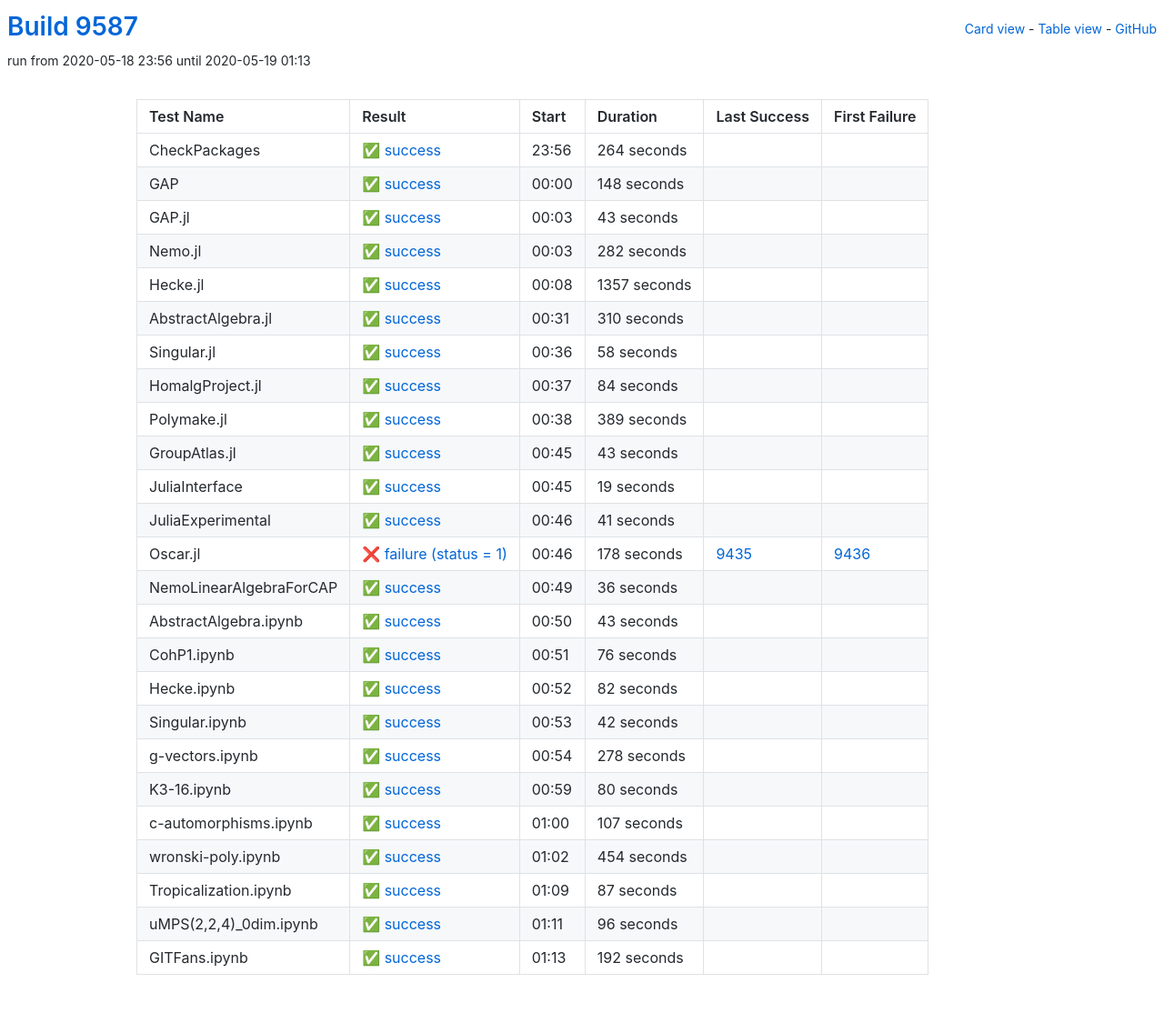
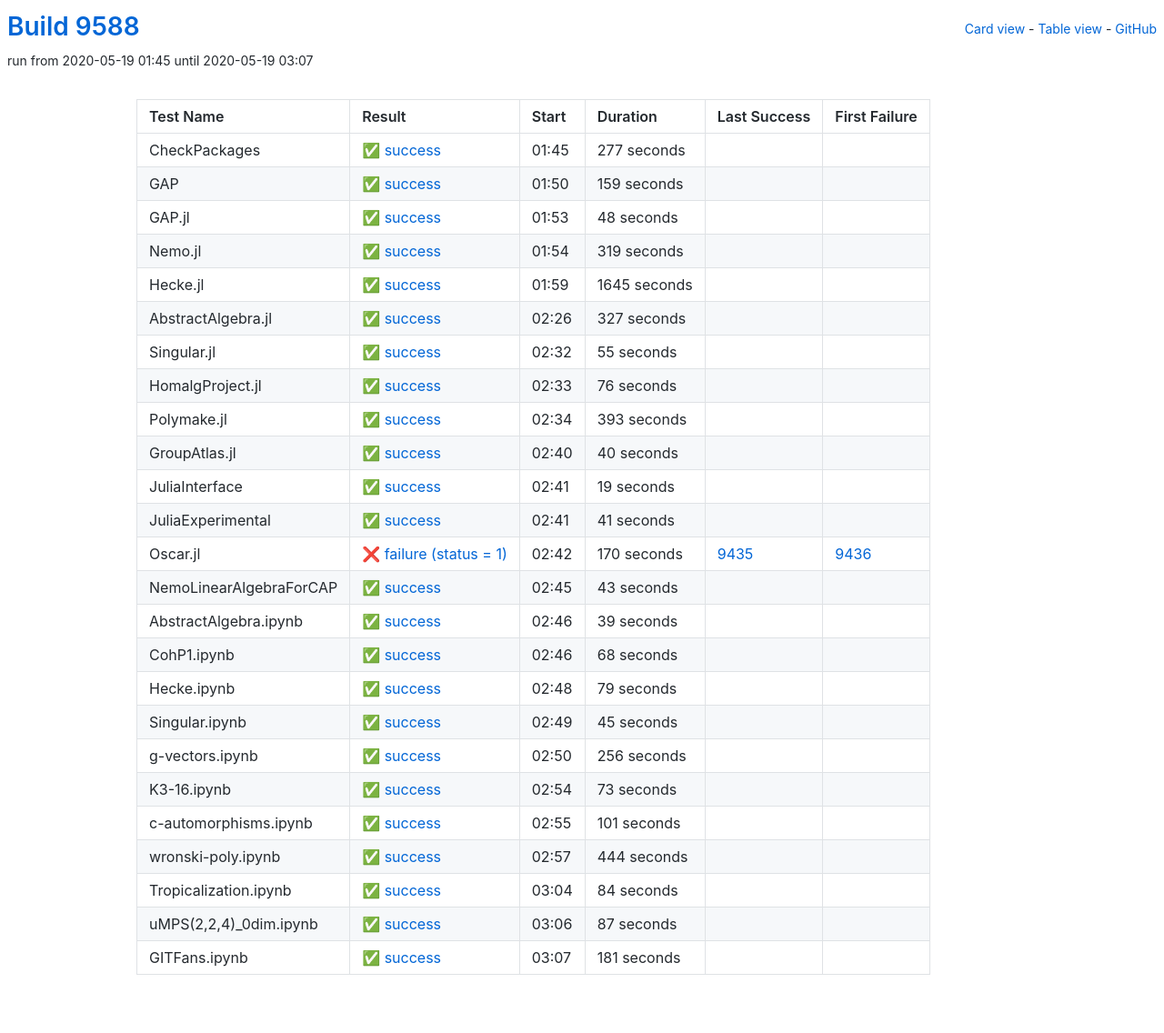
Before and after one commit to oscar-system/oscar-ci-status, a Jekyll site: the page built from table.html, in a window 1280 px wide. Shown: the whole page at 91% size. Built offline with Jekyll 4.4.1, drawn with Linux system fonts in a browser that asks for light colours.

Commit message:
Build 9588

```diff
--- a/_data/ci.yml
+++ b/_data/ci.yml
@@ -1,125 +1,125 @@
-build: 9587
-build_url: https://oscarci.mathematik.uni-kl.de/job/oscar/9587/
+build: 9588
+build_url: https://oscarci.mathematik.uni-kl.de/job/oscar/9588/
 job: oscar
 tests:
-- duration: 264
+- duration: 277
   exitcode: 0
   first_failure: false
   first_failure_url: null
   id: checkpackages
   last_success: false
   last_success_url: null
-  log: https://oscarci.mathematik.uni-kl.de/job/oscar/9587/artifact/logs/build-9587/CheckPackages.log
+  log: https://oscarci.mathematik.uni-kl.de/job/oscar/9588/artifact/logs/build-9588/CheckPackages.log
   name: CheckPackages
-  start: 2020-05-18 23:56
+  start: 2020-05-19 01:45
   status: success
   success: true
-- duration: 148
+- duration: 159
   exitcode: 0
   first_failure: false
   first_failure_url: null
   id: gap
   last_success: false
   last_success_url: null
-  log: https://oscarci.mathematik.uni-kl.de/job/oscar/9587/artifact/logs/build-9587/GAP.log
+  log: https://oscarci.mathematik.uni-kl.de/job/oscar/9588/artifact/logs/build-9588/GAP.log
   name: GAP
-  start: 2020-05-19 00:00
+  start: 2020-05-19 01:50
   status: success
   success: true
-- duration: 43
+- duration: 48
   exitcode: 0
   first_failure: false
   first_failure_url: null
   id: gap-jl
   last_success: false
   last_success_url: null
-  log: https://oscarci.mathematik.uni-kl.de/job/oscar/9587/artifact/logs/build-9587/GAP.jl.log
+  log: https://oscarci.mathematik.uni-kl.de/job/oscar/9588/artifact/logs/build-9588/GAP.jl.log
   name: GAP.jl
-  start: 2020-05-19 00:03
+  start: 2020-05-19 01:53
   status: success
   success: true
-- duration: 282
+- duration: 319
   exitcode: 0
   first_failure: false
   first_failure_url: null
   id: nemo-jl
   last_success: false
   last_success_url: null
-  log: https://oscarci.mathematik.uni-kl.de/job/oscar/9587/artifact/logs/build-9587/Nemo.jl.log
+  log: https://oscarci.mathematik.uni-kl.de/job/oscar/9588/artifact/logs/build-9588/Nemo.jl.log
   name: Nemo.jl
-  start: 2020-05-19 00:03
+  start: 2020-05-19 01:54
   status: success
   success: true
-- duration: 1357
+- duration: 1645
   exitcode: 0
   first_failure: false
   first_failure_url: null
   id: hecke-jl
   last_success: false
   last_success_url: null
-  log: https://oscarci.mathematik.uni-kl.de/job/oscar/9587/artifact/logs/build-9587/Hecke.jl.log
+  log: https://oscarci.mathematik.uni-kl.de/job/oscar/9588/artifact/logs/build-9588/Hecke.jl.log
   name: Hecke.jl
-  start: 2020-05-19 00:08
+  start: 2020-05-19 01:59
   status: success
   success: true
-- duration: 310
+- duration: 327
   exitcode: 0
   first_failure: false
   first_failure_url: null
   id: abstractalgebra-jl
   last_success: false
   last_success_url: null
-  log: https://oscarci.mathematik.uni-kl.de/job/oscar/9587/artifact/logs/build-9587/AbstractAlgebra.jl.log
+  log: https://oscarci.mathematik.uni-kl.de/job/oscar/9588/artifact/logs/build-9588/AbstractAlgebra.jl.log
   name: AbstractAlgebra.jl
-  start: 2020-05-19 00:31
+  start: 2020-05-19 02:26
   status: success
   success: true
-- duration: 58
+- duration: 55
   exitcode: 0
   first_failure: false
   first_failure_url: null
   id: singular-jl
   last_success: false
   last_success_url: null
-  log: https://oscarci.mathematik.uni-kl.de/job/oscar/9587/artifact/logs/build-9587/Singular.jl.log
+  log: https://oscarci.mathematik.uni-kl.de/job/oscar/9588/artifact/logs/build-9588/Singular.jl.log
   name: Singular.jl
-  start: 2020-05-19 00:36
+  start: 2020-05-19 02:32
   status: success
   success: true
-- duration: 84
+- duration: 76
   exitcode: 0
   first_failure: false
   first_failure_url: null
   id: homalgproject-jl
   last_success: false
   last_success_url: null
-  log: https://oscarci.mathematik.uni-kl.de/job/oscar/9587/artifact/logs/build-9587/HomalgProject.jl.log
+  log: https://oscarci.mathematik.uni-kl.de/job/oscar/9588/artifact/logs/build-9588/HomalgProject.jl.log
   name: HomalgProject.jl
-  start: 2020-05-19 00:37
+  start: 2020-05-19 02:33
   status: success
   success: true
-- duration: 389
+- duration: 393
   exitcode: 0
   first_failure: false
   first_failure_url: null
   id: polymake-jl
   last_success: false
   last_success_url: null
-  log: https://oscarci.mathematik.uni-kl.de/job/oscar/9587/artifact/logs/build-9587/Polymake.jl.log
+  log: https://oscarci.mathematik.uni-kl.de/job/oscar/9588/artifact/logs/build-9588/Polymake.jl.log
   name: Polymake.jl
-  start: 2020-05-19 00:38
+  start: 2020-05-19 02:34
   status: success
   success: true
-- duration: 43
+- duration: 40
   exitcode: 0
   first_failure: false
   first_failure_url: null
   id: groupatlas-jl
   last_success: false
   last_success_url: null
-  log: https://oscarci.mathematik.uni-kl.de/job/oscar/9587/artifact/logs/build-9587/GroupAtlas.jl.log
+  log: https://oscarci.mathematik.uni-kl.de/job/oscar/9588/artifact/logs/build-9588/GroupAtlas.jl.log
   name: GroupAtlas.jl
-  start: 2020-05-19 00:45
+  start: 2020-05-19 02:40
   status: success
   success: true
 - duration: 19
@@ -129,9 +129,9 @@
   id: juliainterface
   last_success: false
   last_success_url: null
-  log: https://oscarci.mathematik.uni-kl.de/job/oscar/9587/artifact/logs/build-9587/JuliaInterface.log
+  log: https://oscarci.mathematik.uni-kl.de/job/oscar/9588/artifact/logs/build-9588/JuliaInterface.log
   name: JuliaInterface
-  start: 2020-05-19 00:45
+  start: 2020-05-19 02:41
   status: success
   success: true
 - duration: 41
@@ -141,164 +141,164 @@
   id: juliaexperimental
   last_success: false
   last_success_url: null
-  log: https://oscarci.mathematik.uni-kl.de/job/oscar/9587/artifact/logs/build-9587/JuliaExperimental.log
+  log: https://oscarci.mathematik.uni-kl.de/job/oscar/9588/artifact/logs/build-9588/JuliaExperimental.log
   name: JuliaExperimental
-  start: 2020-05-19 00:46
+  start: 2020-05-19 02:41
   status: success
   success: true
-- duration: 178
+- duration: 170
   exitcode: 1
   first_failure: 9436
   first_failure_url: https://oscarci.mathematik.uni-kl.de/job/oscar/9436/
   id: oscar-jl
   last_success: 9435
   last_success_url: https://oscarci.mathematik.uni-kl.de/job/oscar/9435/
-  log: https://oscarci.mathematik.uni-kl.de/job/oscar/9587/artifact/logs/build-9587/Oscar.jl.log
+  log: https://oscarci.mathematik.uni-kl.de/job/oscar/9588/artifact/logs/build-9588/Oscar.jl.log
   name: Oscar.jl
-  start: 2020-05-19 00:46
+  start: 2020-05-19 02:42
   status: failure
   success: false
-- duration: 36
+- duration: 43
   exitcode: 0
   first_failure: false
   first_failure_url: null
   id: nemolinearalgebraforcap
   last_success: false
   last_success_url: null
-  log: https://oscarci.mathematik.uni-kl.de/job/oscar/9587/artifact/logs/build-9587/NemoLinearAlgebraForCAP.log
+  log: https://oscarci.mathematik.uni-kl.de/job/oscar/9588/artifact/logs/build-9588/NemoLinearAlgebraForCAP.log
   name: NemoLinearAlgebraForCAP
-  start: 2020-05-19 00:49
+  start: 2020-05-19 02:45
   status: success
   success: true
-- duration: 43
+- duration: 39
   exitcode: 0
   first_failure: false
   first_failure_url: null
   id: abstractalgebra-ipynb
   last_success: false
   last_success_url: null
-  log: https://oscarci.mathematik.uni-kl.de/job/oscar/9587/artifact/logs/build-9587/AbstractAlgebra.ipynb.log
+  log: https://oscarci.mathematik.uni-kl.de/job/oscar/9588/artifact/logs/build-9588/AbstractAlgebra.ipynb.log
   name: AbstractAlgebra.ipynb
-  start: 2020-05-19 00:50
+  start: 2020-05-19 02:46
   status: success
   success: true
-- duration: 76
+- duration: 68
   exitcode: 0
   first_failure: false
   first_failure_url: null
   id: cohp1-ipynb
   last_success: false
   last_success_url: null
-  log: https://oscarci.mathematik.uni-kl.de/job/oscar/9587/artifact/logs/build-9587/CohP1.ipynb.log
+  log: https://oscarci.mathematik.uni-kl.de/job/oscar/9588/artifact/logs/build-9588/CohP1.ipynb.log
   name: CohP1.ipynb
-  start: 2020-05-19 00:51
+  start: 2020-05-19 02:46
   status: success
   success: true
-- duration: 82
+- duration: 79
   exitcode: 0
   first_failure: false
   first_failure_url: null
   id: hecke-ipynb
   last_success: false
   last_success_url: null
-  log: https://oscarci.mathematik.uni-kl.de/job/oscar/9587/artifact/logs/build-9587/Hecke.ipynb.log
+  log: https://oscarci.mathematik.uni-kl.de/job/oscar/9588/artifact/logs/build-9588/Hecke.ipynb.log
   name: Hecke.ipynb
-  start: 2020-05-19 00:52
+  start: 2020-05-19 02:48
   status: success
   success: true
-- duration: 42
+- duration: 45
   exitcode: 0
   first_failure: false
   first_failure_url: null
   id: singular-ipynb
   last_success: false
   last_success_url: null
-  log: https://oscarci.mathematik.uni-kl.de/job/oscar/9587/artifact/logs/build-9587/Singular.ipynb.log
+  log: https://oscarci.mathematik.uni-kl.de/job/oscar/9588/artifact/logs/build-9588/Singular.ipynb.log
   name: Singular.ipynb
-  start: 2020-05-19 00:53
+  start: 2020-05-19 02:49
   status: success
   success: true
-- duration: 278
+- duration: 256
   exitcode: 0
   first_failure: false
   first_failure_url: null
   id: g-vectors-ipynb
   last_success: false
   last_success_url: null
-  log: https://oscarci.mathematik.uni-kl.de/job/oscar/9587/artifact/logs/build-9587/g-vectors.ipynb.log
+  log: https://oscarci.mathematik.uni-kl.de/job/oscar/9588/artifact/logs/build-9588/g-vectors.ipynb.log
   name: g-vectors.ipynb
-  start: 2020-05-19 00:54
+  start: 2020-05-19 02:50
   status: success
   success: true
-- duration: 80
+- duration: 73
   exitcode: 0
   first_failure: false
   first_failure_url: null
   id: k3-16-ipynb
   last_success: false
   last_success_url: null
-  log: https://oscarci.mathematik.uni-kl.de/job/oscar/9587/artifact/logs/build-9587/K3-16.ipynb.log
+  log: https://oscarci.mathematik.uni-kl.de/job/oscar/9588/artifact/logs/build-9588/K3-16.ipynb.log
   name: K3-16.ipynb
-  start: 2020-05-19 00:59
+  start: 2020-05-19 02:54
   status: success
   success: true
-- duration: 107
+- duration: 101
   exitcode: 0
   first_failure: false
   first_failure_url: null
   id: c-automorphisms-ipynb
   last_success: false
   last_success_url: null
-  log: https://oscarci.mathematik.uni-kl.de/job/oscar/9587/artifact/logs/build-9587/c-automorphisms.ipynb.log
+  log: https://oscarci.mathematik.uni-kl.de/job/oscar/9588/artifact/logs/build-9588/c-automorphisms.ipynb.log
   name: c-automorphisms.ipynb
-  start: 2020-05-19 01:00
+  start: 2020-05-19 02:55
   status: success
   success: true
-- duration: 454
+- duration: 444
   exitcode: 0
   first_failure: false
   first_failure_url: null
   id: wronski-poly-ipynb
   last_success: false
   last_success_url: null
-  log: https://oscarci.mathematik.uni-kl.de/job/oscar/9587/artifact/logs/build-9587/wronski-poly.ipynb.log
+  log: https://oscarci.mathematik.uni-kl.de/job/oscar/9588/artifact/logs/build-9588/wronski-poly.ipynb.log
   name: wronski-poly.ipynb
-  start: 2020-05-19 01:02
+  start: 2020-05-19 02:57
+  status: success
+  success: true
+- duration: 84
+  exitcode: 0
+  first_failure: false
+  first_failure_url: null
+  id: tropicalization-ipynb
+  last_success: false
+  last_success_url: null
+  log: https://oscarci.mathematik.uni-kl.de/job/oscar/9588/artifact/logs/build-9588/Tropicalization.ipynb.log
+  name: Tropicalization.ipynb
+  start: 2020-05-19 03:04
   status: success
   success: true
 - duration: 87
   exitcode: 0
   first_failure: false
   first_failure_url: null
-  id: tropicalization-ipynb
-  last_success: false
-  last_success_url: null
-  log: https://oscarci.mathematik.uni-kl.de/job/oscar/9587/artifact/logs/build-9587/Tropicalization.ipynb.log
-  name: Tropicalization.ipynb
-  start: 2020-05-19 01:09
-  status: success
-  success: true
-- duration: 96
-  exitcode: 0
-  first_failure: false
-  first_failure_url: null
   id: umps-2-2-4-0dim-ipynb
   last_success: false
   last_success_url: null
-  log: https://oscarci.mathematik.uni-kl.de/job/oscar/9587/artifact/logs/build-9587/uMPS-2-2-4-_0dim.ipynb.log
+  log: https://oscarci.mathematik.uni-kl.de/job/oscar/9588/artifact/logs/build-9588/uMPS-2-2-4-_0dim.ipynb.log
   name: uMPS(2,2,4)_0dim.ipynb
-  start: 2020-05-19 01:11
+  start: 2020-05-19 03:06
   status: success
   success: true
-- duration: 192
+- duration: 181
   exitcode: 0
   first_failure: false
   first_failure_url: null
   id: gitfans-ipynb
   last_success: false
   last_success_url: null
-  log: https://oscarci.mathematik.uni-kl.de/job/oscar/9587/artifact/logs/build-9587/GITFans.ipynb.log
+  log: https://oscarci.mathematik.uni-kl.de/job/oscar/9588/artifact/logs/build-9588/GITFans.ipynb.log
   name: GITFans.ipynb
-  start: 2020-05-19 01:13
+  start: 2020-05-19 03:07
   status: success
   success: true
```
Also changed, not shown: README.md.
